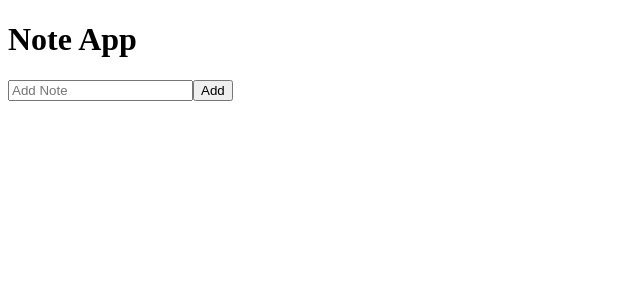
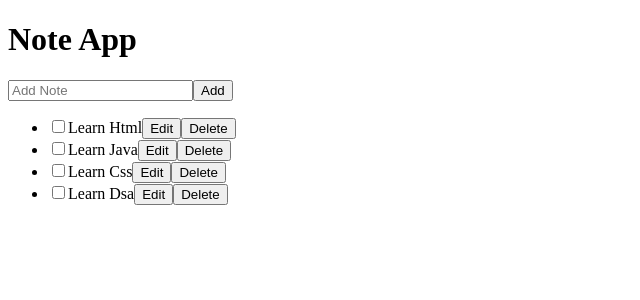
Before and after one commit to jasonenkristo123/React-Journey, a React (Vite) app in the folder react-learn/: page / in a window 1280 px wide. Shown: the top 300 px of the page, without its empty margins (0-640 px from the left). Built offline with nearby package versions, Linux system fonts and the light colour scheme.

Commit message:
useReducer

```diff
--- a/react-learn/src/Note/Note.jsx
+++ b/react-learn/src/Note/Note.jsx
@@ -11,17 +11,19 @@ export default function Note({note, onChange, onDelete}) {
     }
 
     if (isEditing) {
-        component =
+        component = (
             <>
-                <input type="text"  value={note.text} onChange={handleChange}/>
+                <input value={note.text} onChange={handleChangeText}/>
                 <button onClick={() => setIsEditing(false)}>Save</button>
             </>
+        )
     } else {
-        component =
+        component = (
             <>
                 {note.text}
                 <button onClick={() => setIsEditing(true)}>Edit</button>
             </>
+        )
     }
 
     function handleChangeDone(e) {
@@ -31,7 +33,7 @@ export default function Note({note, onChange, onDelete}) {
 
     return (
         <label>
-            <input type="checkbox" checked={note.done} onChange/>
+            <input type="checkbox" checked={note.done} onChange={handleChangeDone}/>
             {component}
             <button onClick={() => onDelete(note)}>Delete</button>
         </label>
--- a/react-learn/src/Note/NoteApp.jsx
+++ b/react-learn/src/Note/NoteApp.jsx
@@ -1,40 +1,52 @@
-import { useImmer } from "use-immer";
+import { useImmerReducer } from "use-immer";
 import NoteForm from "./NoteForm";
 import NoteList from "./NoteList";
 
+
 let id = 0;
 
-let initialNotes = [
+const initialNotes = [
     {id: id++, text: "Learn Html", done: false},
     {id: id++, text: "Learn Java", done: false},
     {id: id++, text: "Learn Css", done: false},
     {id: id++, text: "Learn Dsa", done: false},
 ];
 
+function notesReducer(notes, action) {
+    if (action.type === "ADD_NOTE") {
+        notes.push({
+            id: id++,
+            text: action.text,
+            done: false
+        })
+    } else if (action.type === "CHANGE_NOTE") {
+        notes.map(note => note.id === action.id ? {...note, text: action.text, done: action.done} : note);
+    } else if (action.type === "DELETE_NOTE") {
+        notes.filter(note => note.id !== action.id);
+    }
+}
+
 export default function NoteApp() {
-    const [notes, setNotes] = useImmer(initialNotes);
+    const [notes, dispatch] = useImmerReducer(notesReducer, initialNotes);
 
     function handleAddNote(text) {
-        setNotes(draft => {
-            draft.push({
-                id: id++,
-                text: text,
-                done: false
-            })
+        dispatch({
+            type: "ADD_NOTE",
+            text: text
         })
     }
 
     function handleChangeNote(note) {
-        setNotes((draft) => {
-            const index = draft.findIndex(item => item.id === note.id);
-            draft[index] = note;
+        dispatch({
+            type: "CHANGE_NOTE",
+            ...note
         })
     }
 
     function handleDeleteNote(note) {
-        setNotes((draft) => {
-            const index = draft.findIndex(item => item.id === note.id);
-            draft.splice(index, 1);
+        dispatch({
+            type: "DELETE_NOTE",
+            id: note.id
         })
     }
 
--- a/react-learn/src/Note/NoteForm.jsx
+++ b/react-learn/src/Note/NoteForm.jsx
@@ -14,9 +14,9 @@ export default function NoteForm({onAddNote}) {
     }
 
     return (
-        <label>
-            <input type="text" placeholder="Add Note" onChange={handleChange} value={text} />
+        <>
+            <input placeholder="Add Note" onChange={handleChange} value={text} />
             <button onClick={handleClick}>Add</button>
-        </label>
+        </>
     )
 }
--- a/react-learn/src/Note/NoteList.jsx
+++ b/react-learn/src/Note/NoteList.jsx
@@ -3,11 +3,11 @@ import Note from './Note';
 export default function NoteList({notes, onChange, onDelete}) {
     return (
         <ul>
-            {notes.map(note => {
+            {notes.map(note => (
                 <li key={note.id}>
                     <Note note={note} onChange={onChange} onDelete={onDelete} />
                 </li>
-            })}
+            ))}
         </ul>
     )
 }
```
Also changed, not shown: react-learn/src/Note/main.jsx (line endings or trailing spaces).
